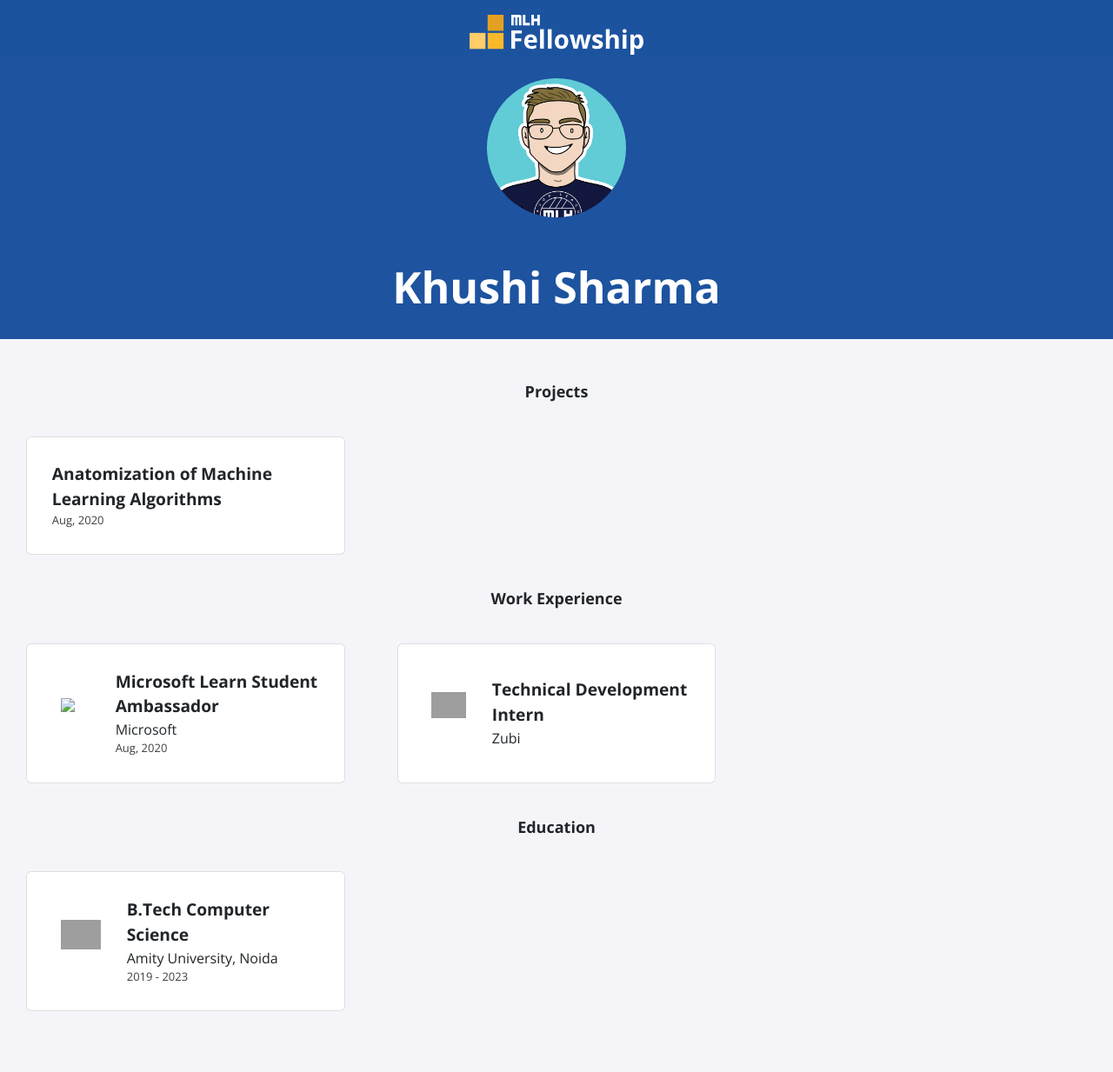
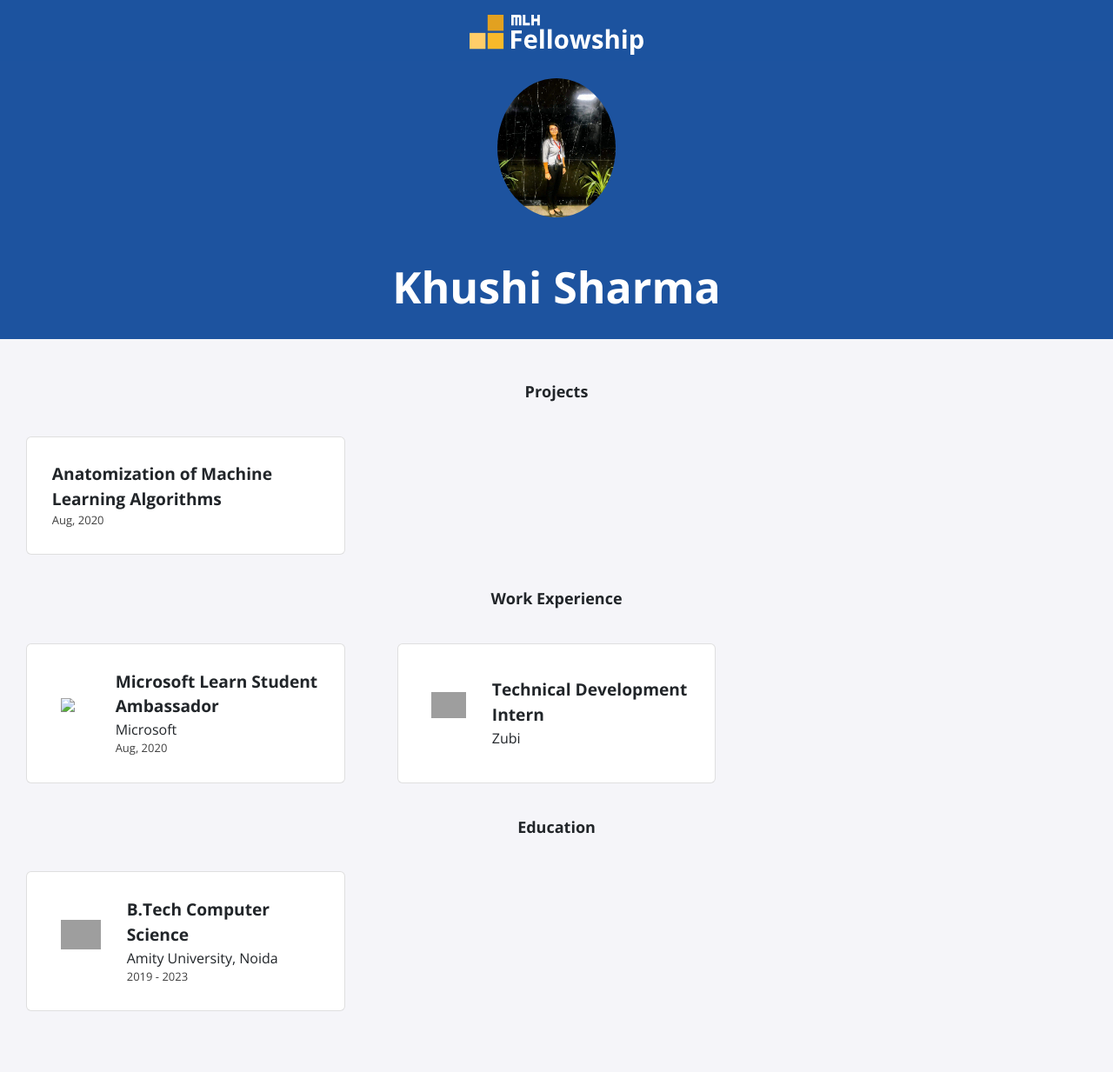
Before and after one commit to KhushiSharma22/KhushiSharma22.github.io, a Jekyll site: the page built from index.html, in a window 1280 px wide. Shown: the whole page at 87% size. Built offline with Jekyll 4.4.1, drawn with Linux system fonts in a browser that asks for light colours; nearby versions of some CDN libraries; grey boxes are pictures that could not be loaded.

Commit message:
Update profile.html

```diff
--- a/_includes/profile.html
+++ b/_includes/profile.html
@@ -1,6 +1,6 @@
 <div class="profile">
     <div class="profile-picture">
-        <img src="./assets/img/logo.jpg">
+        <img src="./assets/img/Khushi Sharma.jpg">
     </div>
     <h1>{{ site.title }}</h1>
 </div>
```
